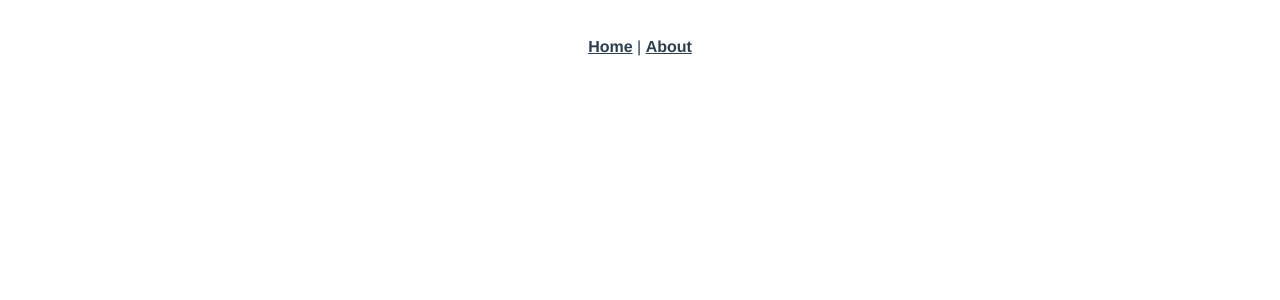
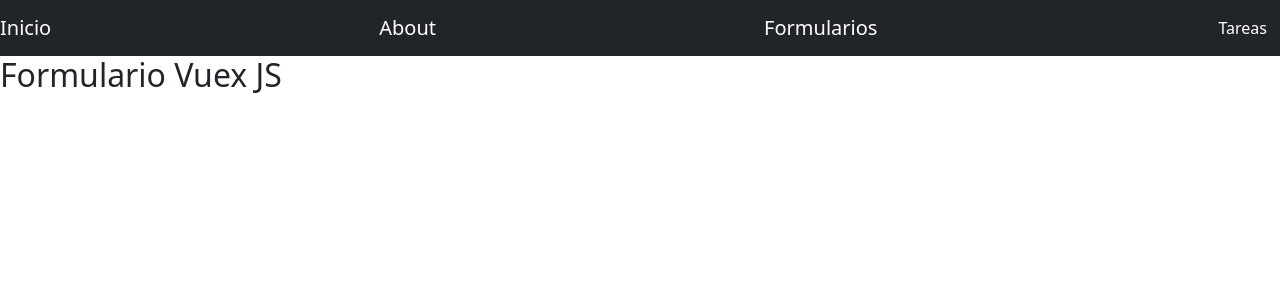
Before and after one commit to Jhonatan-Cortezz/vuex, a Vue app: page /formulario in a window 1280 px wide. Before the commit this address had no page. Shown: the top 300 px of the page. Built offline with nearby package versions, Linux system fonts and the light colour scheme.

Commit message:
Iniciando formularios vue (#1 navabar)

```diff
--- a/public/index.html
+++ b/public/index.html
@@ -5,6 +5,7 @@
     <meta http-equiv="X-UA-Compatible" content="IE=edge">
     <meta name="viewport" content="width=device-width,initial-scale=1.0">
     <link rel="icon" href="<%= BASE_URL %>favicon.ico">
+    <link href="https://cdn.jsdelivr.net/npm/bootstrap@5.0.0-beta1/dist/css/bootstrap.min.css" rel="stylesheet" integrity="sha384-giJF6kkoqNQ00vy+HMDP7azOuL0xtbfIcaT9wjKHr8RbDVddVHyTfAAsrekwKmP1" crossorigin="anonymous">
     <title><%= htmlWebpackPlugin.options.title %></title>
   </head>
   <body>
--- a/src/App.vue
+++ b/src/App.vue
@@ -1,30 +1,15 @@
 <template>
-  <div id="nav">
-    <router-link to="/">Home</router-link> |
-    <router-link to="/about">About</router-link>
+  <div>
+    <Navbar />
+    <router-view/>
   </div>
-  <router-view/>
 </template>
 
-<style>
-#app {
-  font-family: Avenir, Helvetica, Arial, sans-serif;
-  -webkit-font-smoothing: antialiased;
-  -moz-osx-font-smoothing: grayscale;
-  text-align: center;
-  color: #2c3e50;
+<script>
+import Navbar from "./components/Navbar";
+export default {
+  components: {
+    Navbar
+  }
 }
-
-#nav {
-  padding: 30px;
-}
-
-#nav a {
-  font-weight: bold;
-  color: #2c3e50;
-}
-
-#nav a.router-link-exact-active {
-  color: #42b983;
-}
-</style>
+</script>
--- /dev/null
+++ b/src/components/Navbar.vue
@@ -0,0 +1,25 @@
+<template>
+  <div class="navbar navbar-dark bg-dark">
+    <router-link to="/" class="navbar-brand">
+      Inicio
+    </router-link>
+    <router-link to="/about" class="navbar-brand">
+      About
+    </router-link>
+    <router-link to="/formulario" class="navbar-brand">
+      Formularios
+    </router-link>
+
+    <div class="d-flex">
+      <router-link class="btn btn-dark" to="/">
+        Tareas
+      </router-link>
+    </div>
+  </div>
+</template>
+
+<script>
+export default {
+
+}
+</script>
--- a/src/router/index.js
+++ b/src/router/index.js
@@ -14,6 +14,11 @@ const routes = [
     // this generates a separate chunk (about.[hash].js) for this route
     // which is lazy-loaded when the route is visited.
     component: () => import(/* webpackChunkName: "about" */ '../views/About.vue')
+  },
+  {
+    path: '/formulario',
+    name: 'formulario',
+    component: () => import('../views/formulario.vue')
   }
 ]
 
--- /dev/null
+++ b/src/views/formulario.vue
@@ -0,0 +1,13 @@
+<template>
+  <h2>Formulario Vuex JS</h2>
+</template>
+
+<script>
+export default {
+
+}
+</script>
+
+<style>
+
+</style>
```
